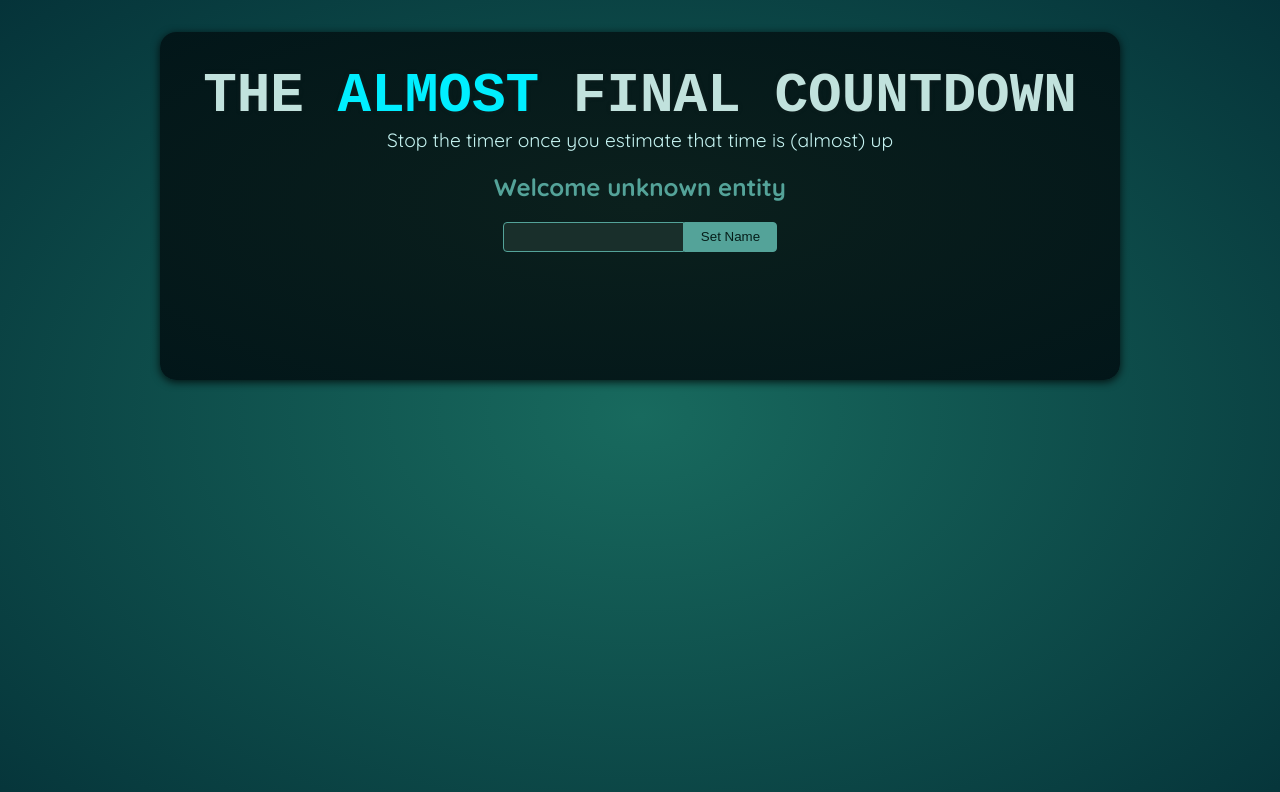
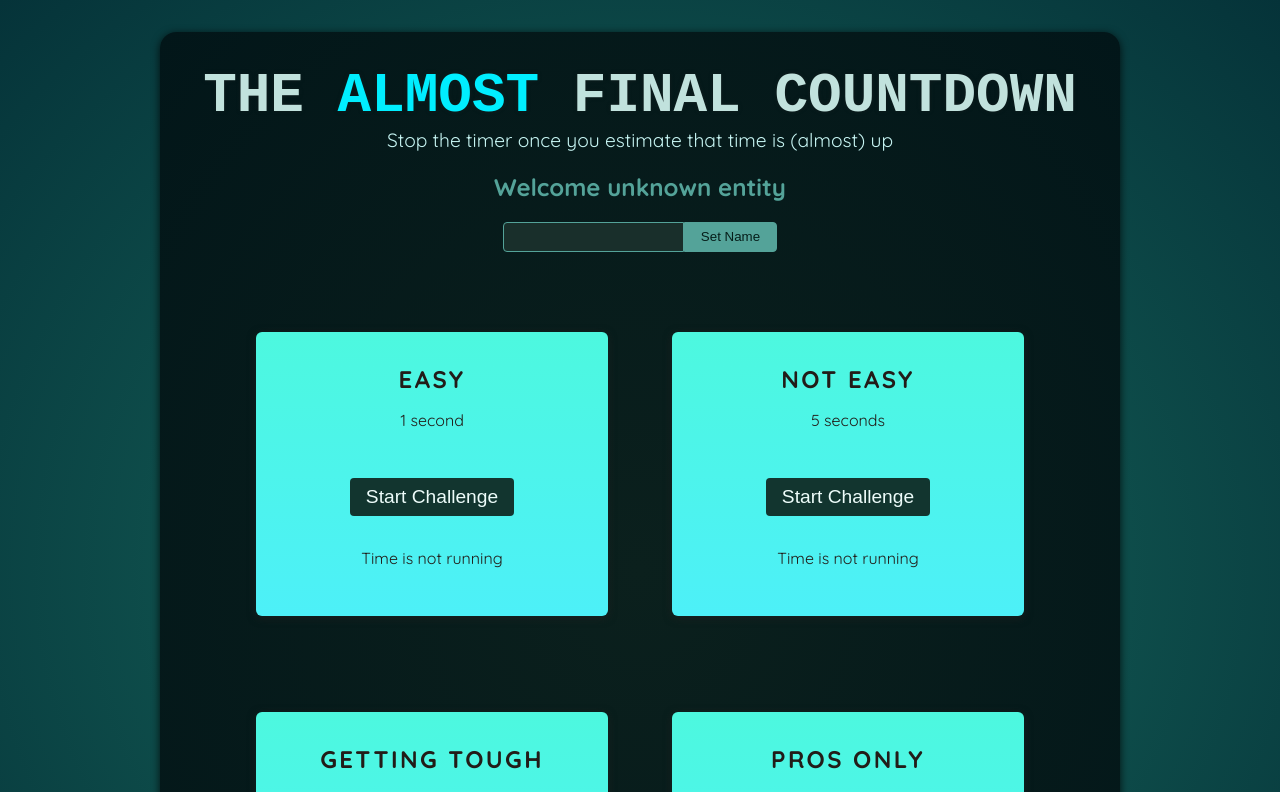
Before and after one commit to kahlil0212/TimerChallenge, a React (Vite) app: page / in a window 1280 px wide. Shown: the top 792 px of the page. Built offline with nearby package versions, Linux system fonts and the light colour scheme; a web font is replaced by a local one.

Commit message:
Adding timer and result component and ref to timer

```diff
--- a/src/App.jsx
+++ b/src/App.jsx
@@ -1,10 +1,16 @@
 import Player from './components/Player.jsx';
+import TimerChallenge from './components/TimerChallenge.jsx';
 
 function App() {
   return (
     <>
       <Player />
-      <div id="challenges"></div>
+      <div id="challenges">
+        <TimerChallenge title="Easy" targetTime={1} />
+        <TimerChallenge title="Not easy" targetTime={5} />
+        <TimerChallenge title="Getting tough" targetTime={10} />
+        <TimerChallenge title="Pros only" targetTime={15} />
+      </div>
     </>
   );
 }
--- /dev/null
+++ b/src/components/ResultModal.jsx
@@ -0,0 +1,18 @@
+
+
+
+export default function ResultModal({result, targetTime}){
+
+    return(
+
+        <dialog className="result-modal">
+            <h2>You {result}</h2>
+            <p>The target time was <strong>{targetTime}</strong> seconds. </p>
+            <p> You stopped the timer with <strong>X seconds left</strong></p>
+
+            <form method="dialog">
+                <button>Close</button>
+            </form>
+        </dialog>
+    )
+}
--- /dev/null
+++ b/src/components/TimerChallenge.jsx
@@ -0,0 +1,46 @@
+import { useRef, useState } from "react";
+import ResultModal from "./ResultModal";
+
+
+
+
+export default function TimerChallenge({title, targetTime}) {
+
+    const [isTimeExpired, setIsTimeExpired] = useState(false);
+    const [isTimeStarted, setIsTimeStarted] = useState(false);
+
+    const timer = useRef();
+
+
+    function handleStart(){
+        timer.current = setTimeout(() => {
+            setIsTimeExpired(true);
+        }, targetTime * 1000);
+
+        setIsTimeStarted(true);
+    }
+
+    function handleStop() {
+        clearTimeout(timer.current);
+    }
+
+    return(
+        <>
+            {isTimeExpired && <ResultModal result="lost" targetTime={targetTime}/>}
+            <section className="challenge">
+                <h2>{title}</h2>
+                <p className="challenge-title">
+                    {targetTime} second{targetTime > 1 ? 's' : ''}
+                </p>
+                <p>
+                    <button onClick={isTimeStarted ? handleStop : handleStart}>
+                        {isTimeStarted ? 'Stop' :'Start'} Challenge
+                    </button>
+                </p>
+                <p className={isTimeStarted ? 'active' : undefined}>
+                    {isTimeStarted ? 'Time is running' : 'Time is not running'}
+                </p>
+            </section>
+        </>
+    )
+}
```
